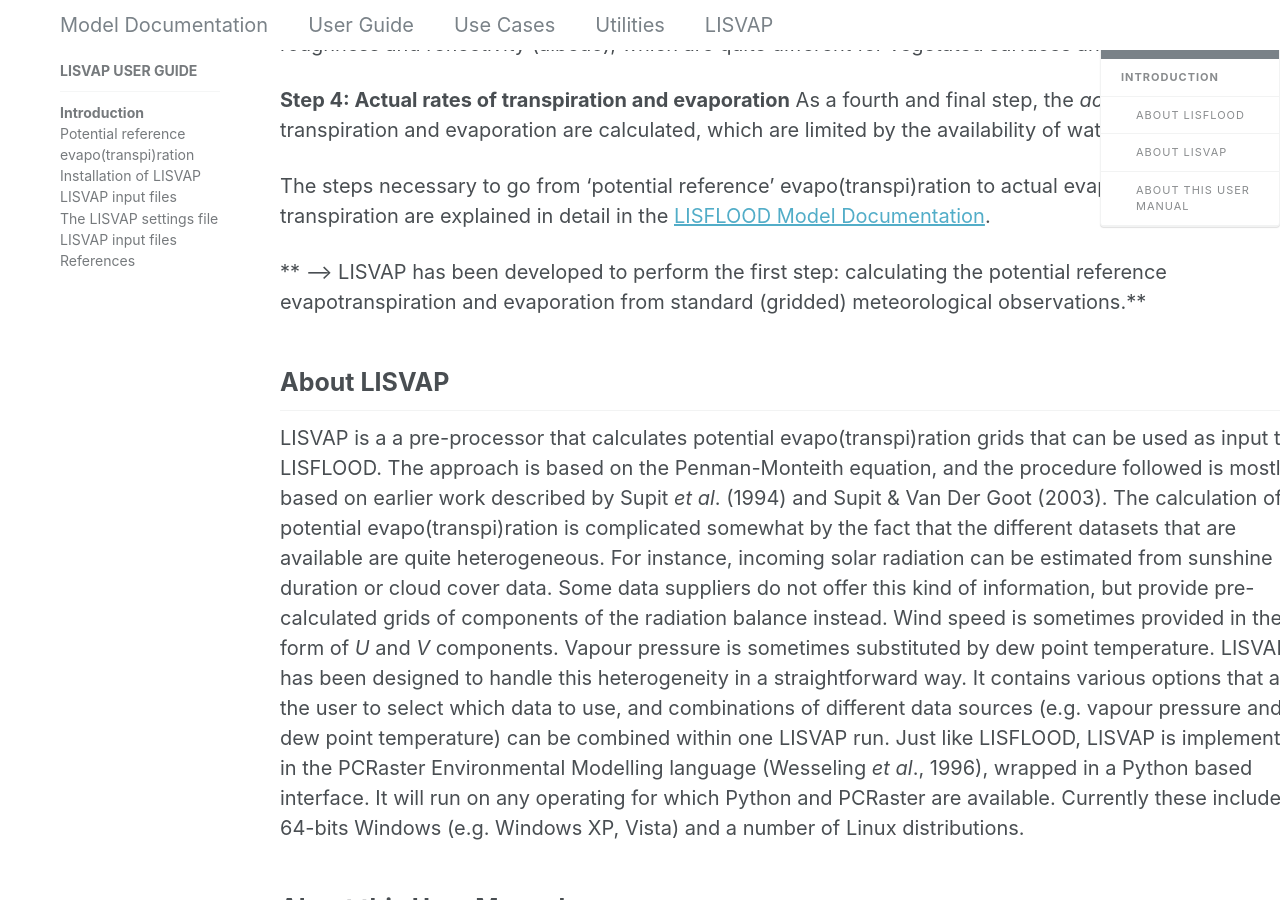
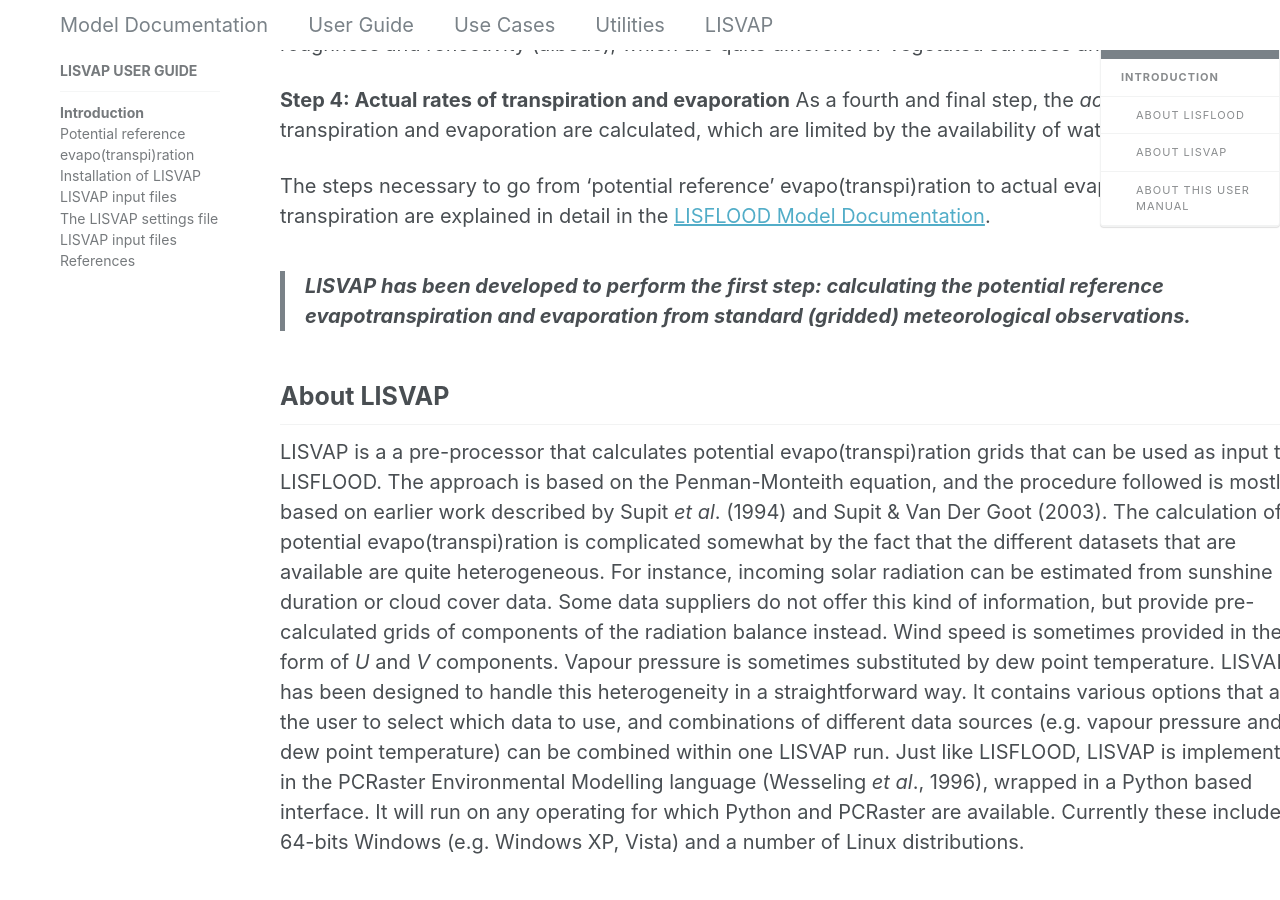
Before and after one commit to ec-jrc/lisflood-lisvap, a Jekyll site: the page built from 1_LISVAP_introduction/index.md, in a window 1280 px wide and 900 px high, scrolled down 2276 px. Built offline with Jekyll 4.4.1, drawn with Linux system fonts in a browser that asks for light colours; nearby versions of some CDN libraries; our own code applies the rules of GitHub Pages for plain Markdown files; formulas are drawn with MathJax 3.

```diff
--- a/1_LISVAP_introduction/index.md
+++ b/1_LISVAP_introduction/index.md
@@ -36,7 +36,7 @@ As a fourth and final step, the *actual* rates of transpiration and evaporation
 
 The steps necessary to go from ‘potential reference’ evapo(transpi)ration to actual evaporation and transpiration are explained in detail in the [LISFLOOD Model Documentation](https://ec-jrc.github.io/lisflood-model/).
 
-** --> LISVAP has been developed to perform the first step: calculating the potential reference evapotranspiration and evaporation from standard (gridded) meteorological observations.**
+> **LISVAP has been developed to perform the first step: calculating the potential reference evapotranspiration and evaporation from standard (gridded) meteorological observations.**
 
 
 ## About LISVAP
```
